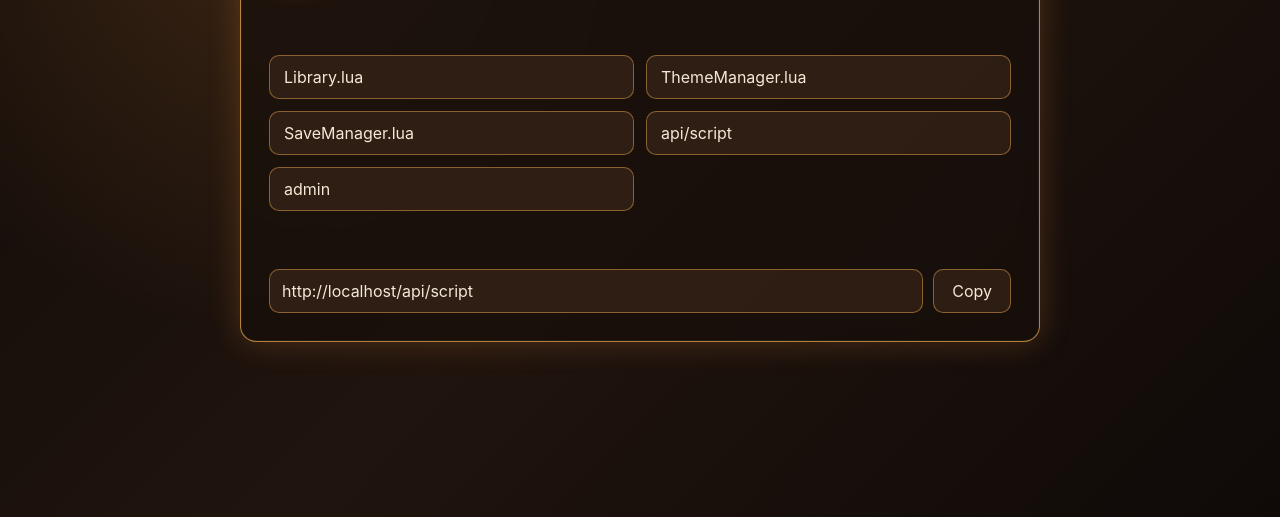
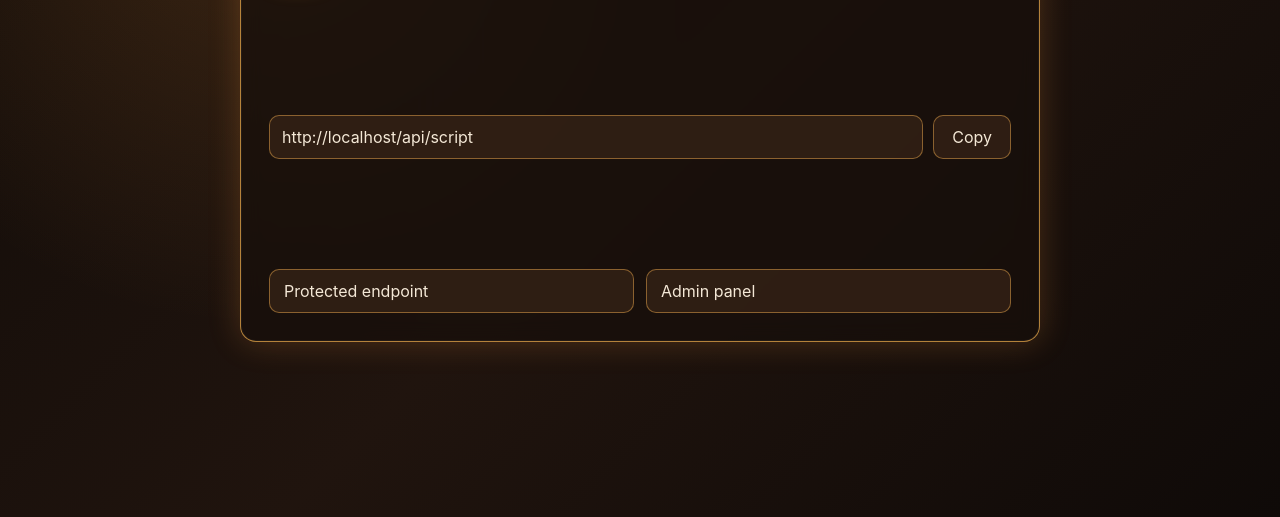
Before and after one commit to MetaBify/VenomWare, a website: page index.html in a window 1280 px wide. Shown: the part 283-800 px from the top of the page. Drawn offline with Linux system fonts and the light colour scheme.

Commit message:
Remove public library links from landing page

```diff
--- a/index.html
+++ b/index.html
@@ -17,17 +17,14 @@
         </div>
       </div>
 
-      <div class="links">
-        <a href="/Library.lua">Library.lua</a>
-        <a href="/addons/ThemeManager.lua">ThemeManager.lua</a>
-        <a href="/addons/SaveManager.lua">SaveManager.lua</a>
-        <a href="/api/script">api/script</a>
-        <a href="/admin.html">admin</a>
-      </div>
-
       <div class="copy-row">
         <input id="raw-url" value="/api/script" readonly>
         <button id="copy-url" type="button">Copy</button>
+      </div>
+
+      <div class="links compact-links">
+        <a href="/api/script">Protected endpoint</a>
+        <a href="/admin.html">Admin panel</a>
       </div>
     </section>
   </main>
--- a/site.css
+++ b/site.css
@@ -75,6 +75,10 @@ p {
   display: grid;
   grid-template-columns: repeat(2, minmax(0, 1fr));
   gap: 12px;
+}
+
+.compact-links {
+  margin-top: -8px;
 }
 
 .links a,
```
